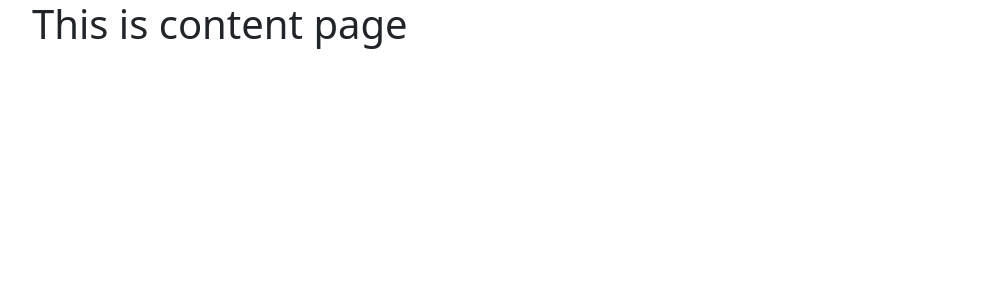
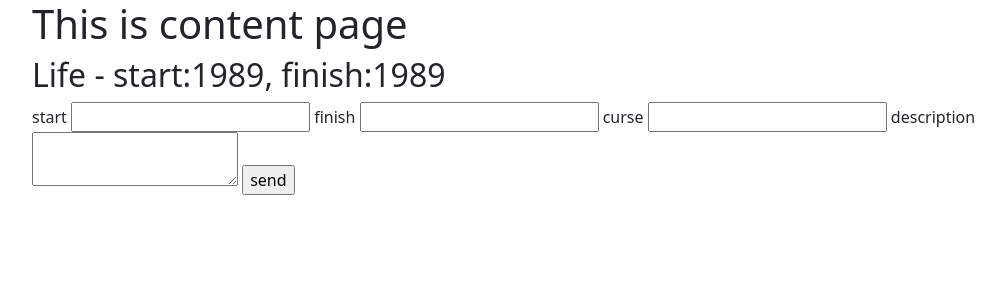
Before and after one commit to davidunilab/flask_cv, a Flask app: page /gallery in a window 1280 px wide. Shown: the top 300 px of the page, without its empty margins (50-1055 px from the left). Run offline with Flask 2, Linux system fonts and the light colour scheme; data comes from the database, SQL or seed files in the repository; both versions use the stored data as it was after the commit.

Commit message:
added Flask form

```diff
--- a/main.py
+++ b/main.py
@@ -1,7 +1,9 @@
-from flask import Flask, render_template
+from flask import Flask, render_template, request
+from wtforms.validators import DataRequired
+
 from data.database import edu, working
 from flask_sqlalchemy import SQLAlchemy
-
+from wtforms import Form, TextAreaField, IntegerField, StringField
 
 app = Flask(__name__)
 app.config['SQLALCHEMY_DATABASE_URI'] = 'sqlite:///cv.db'
@@ -30,6 +32,14 @@ class Edu (db.Model):
 
     def __repr__(self):
         return '<Edu %r>' % self.curse
+
+
+class EduForm (Form):
+    start = IntegerField("კურსის დაწყება", validators=[DataRequired("ველი სავალდებულოა")])
+    finish = IntegerField("კურსის დამთავრება", validators=[DataRequired()])
+    curse = StringField("კურსის სახელი", validators=[DataRequired()])
+    description = TextAreaField("კურსის აღწერა")
+
 
 
 @app.route("/")
@@ -68,9 +78,22 @@ def work_delete(id):
     db.session.commit()
     return "მონაცემი წარმატებით წაიშალა"
 
-@app.route("/gallery")
+@app.route("/gallery", methods = ["GET","POST"])
 def gallery():
-    return render_template("gallery.html")
+    form = EduForm()
+
+    if request.method == 'POST' and form.validate():
+        start = request.form["start"]
+        finish = request.form["finish"]
+        curse = request.form["curse"]
+        description = request.form["description"]
+
+        edu = Edu(start=start, finish=finish, curse=curse, description=description)
+        db.session.add(edu)
+        db.session.commit()
+
+    edu = Edu.query.all()
+    return render_template("gallery.html", edu=edu, form=form)
 
 
 if __name__ == "__main__":
--- a/templates/gallery.html
+++ b/templates/gallery.html
@@ -5,4 +5,28 @@
 
 <h1>This is content page</h1>
 
+{%  for ed in edu %}
+<h2>
+    {{ ed.curse }} - start:{{ ed.start }}, finish:{{ ed.finish }}
+</h2>
+{% endfor %}
+
+
+    <form action="" method="post">
+        {{ form.start.name }}
+        {{ form.start }}
+
+        {{ form.finish.name }}
+        {{ form.finish }}
+
+        {{ form.curse.name }}
+        {{ form.curse }}
+
+        {{ form.description.name }}
+        {{ form.description }}
+
+        <input type="submit" value="send">
+    </form>
+
+
 {% endblock %}
```
Also changed, not shown: cv.db.
